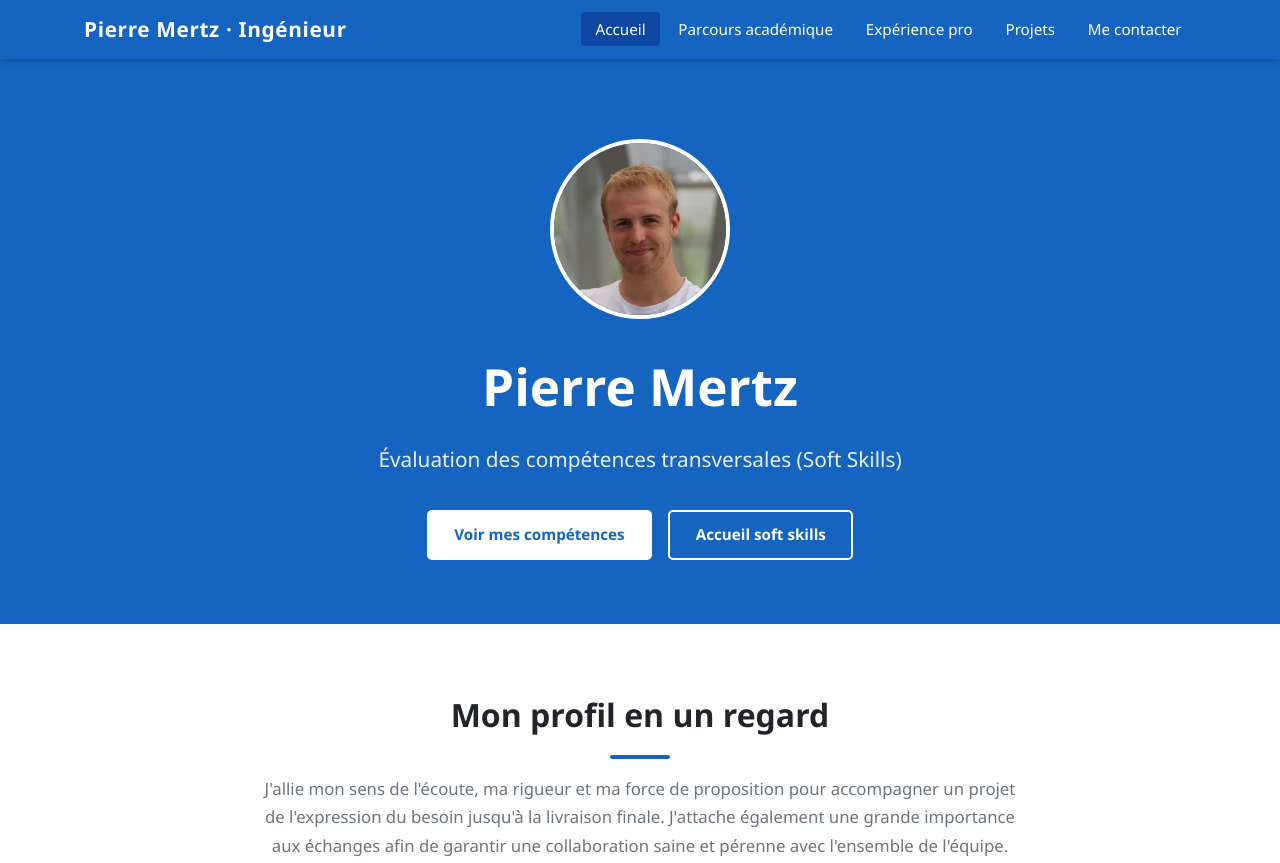
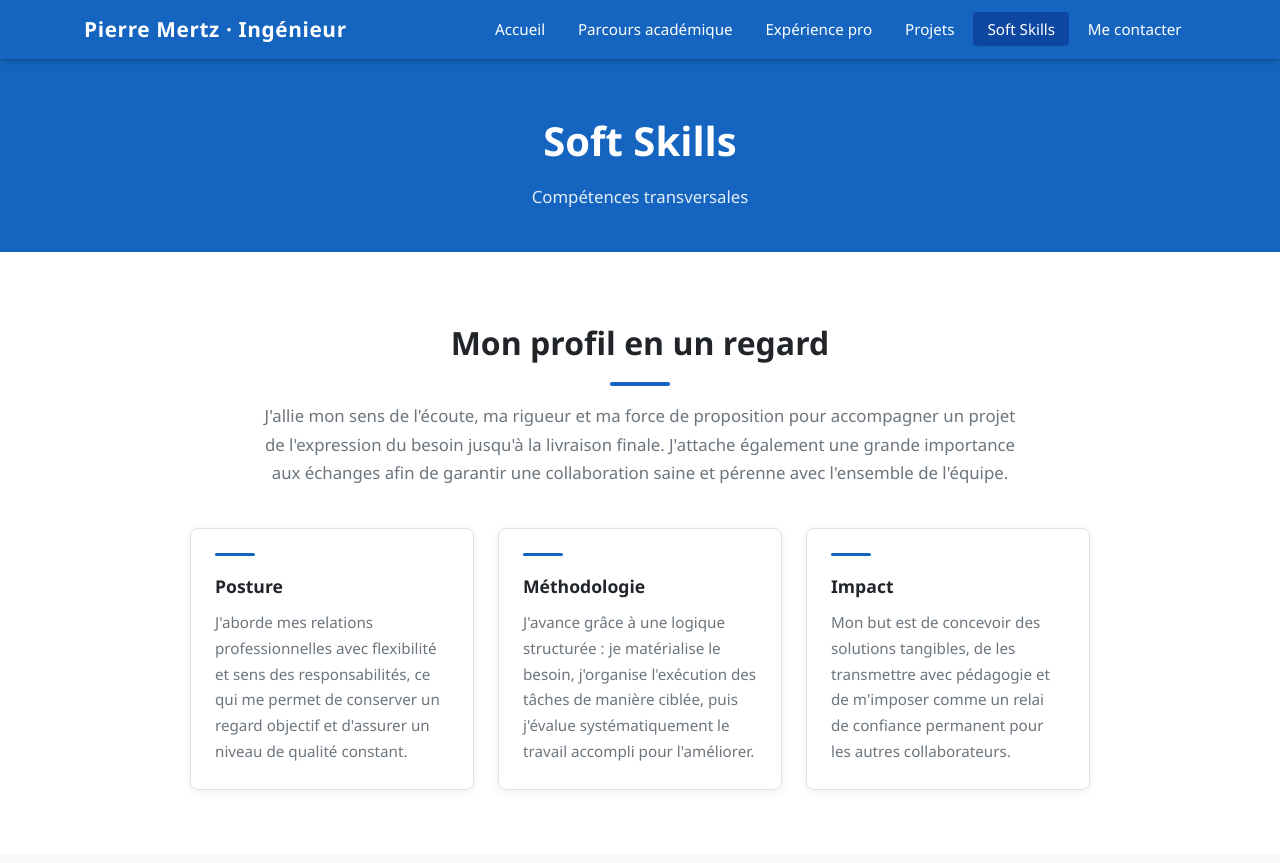
Before and after one commit to PierreProjet/PierreProjet.github.io, a plain HTML site: page soft-skills/index.html in a window 1280 px wide. Shown: the top 863 px of the page. Drawn offline with Linux system fonts and the light colour scheme.

Commit message:
Refactor navigation logic and project structure
Implements a more robust path normalization strategy for navigation links to handle various URL formats consistently. Integrates the 'Soft Skills' section into the primary navigation and site architecture.

```diff
--- a/assets/js/components.js
+++ b/assets/js/components.js
@@ -40,20 +40,30 @@
   /* ── Marque le lien actif dans la navigation ── */
 
   /**
+   * Normalise un chemin pour comparer correctement les routes
+   * (/, /index.html, /section et /section/index.html).
+   * @param {string} pathname
+   * @returns {string}
+   */
+  function normalizePath(pathname) {
+    var path = pathname || '/';
+    path = path.replace(/\/+/g, '/');
+    path = path.replace(/\/$/, '');
+    path = path.replace(/\/index\.html$/, '');
+    return path || '/';
+  }
+
+  /**
    * Compare le chemin courant aux liens de la navbar et ajoute
    * la classe "active" au lien correspondant.
    */
   function setActiveNav() {
-    const currentPath = window.location.pathname;
+    const currentPath = normalizePath(window.location.pathname);
     const links = document.querySelectorAll('.navbar__nav a');
 
     links.forEach(function (link) {
-      var linkPath = new URL(link.href).pathname;
-      /* Correspondance exacte OU correspondance du dossier courant */
-      if (
-        linkPath === currentPath ||
-        (currentPath !== '/' && linkPath !== '/' && currentPath.startsWith(linkPath.replace(/\/index\.html$/, '')))
-      ) {
+      var linkPath = normalizePath(new URL(link.href).pathname);
+      if (linkPath === currentPath || (linkPath !== '/' && currentPath.startsWith(linkPath + '/'))) {
         link.classList.add('active');
         link.setAttribute('aria-current', 'page');
       }
--- a/includes/footer.html
+++ b/includes/footer.html
@@ -11,6 +11,7 @@
       <li><a href="/parcours/index.html">Parcours académique</a></li>
       <li><a href="/experience/index.html">Expérience pro</a></li>
       <li><a href="/projets/index.html">Projets</a></li>
+      <li><a href="/soft-skills/index.html">Soft Skills</a></li>
       <li><a href="/contact/index.html">Me contacter</a></li>
     </ul>
 
--- a/includes/header.html
+++ b/includes/header.html
@@ -22,6 +22,7 @@
         <li><a href="/parcours/index.html">Parcours académique</a></li>
         <li><a href="/experience/index.html">Expérience pro</a></li>
         <li><a href="/projets/index.html">Projets</a></li>
+        <li><a href="/soft-skills/index.html">Soft Skills</a></li>
         <li><a href="/contact/index.html">Me contacter</a></li>
       </ul>
 
--- a/index_bis.html
+++ b/soft-skills/index.html
@@ -1,28 +1,17 @@
 <!DOCTYPE html>
 <html lang="fr">
 <head>
+  <!-- ============================================================
+       soft-skills/index.html — Compétences transversales
+       ============================================================ -->
   <meta charset="UTF-8" />
   <meta name="viewport" content="width=device-width, initial-scale=1.0" />
   <meta name="description" content="Profil des compétences transversales (Soft Skills) de Pierre Mertz." />
-  <title>Autonomie et Qualité - Profil de Pierre Mertz</title>
+  <title>Soft skills — Portfolio de Pierre Mertz</title>
 
   <link rel="stylesheet" href="/assets/css/style.css" />
 
   <style>
-    .soft-header-note {
-      display: inline-block;
-      margin-top: 0.9rem;
-      padding: 0.3rem 0.7rem;
-      border-radius: 999px;
-      border: 1px solid rgba(255, 255, 255, 0.55);
-      background-color: rgba(255, 255, 255, 0.16);
-      color: #ffffff;
-      font-size: 0.85rem;
-      letter-spacing: 0.04em;
-      text-transform: uppercase;
-      font-weight: 600;
-    }
-
     .soft-grid {
       display: grid;
       grid-template-columns: repeat(2, minmax(0, 1fr));
@@ -106,19 +95,10 @@
 
   <main>
 
-    <section class="hero">
+    <section class="page-banner">
       <div class="container">
-        <div class="avatar">
-          <img src="/assets/images/avatar.jpg" alt="Photo de profil de Pierre" />
-        </div>
-
-        <h1 class="hero__title">Pierre Mertz</h1>
-        <p class="hero__subtitle">Évaluation des compétences transversales (Soft Skills)</p>
-
-        <div class="hero__actions" style="margin-top: 1.4rem;">
-          <a href="#soft-skills" class="btn btn--primary">Voir mes compétences</a>
-          <a href="/index_bis.html" class="btn btn--outline">Accueil soft skills</a>
-        </div>
+        <h1 class="page-banner__title">Soft Skills</h1>
+        <p class="page-banner__subtitle">Compétences transversales</p>
       </div>
     </section>
 
```
Also changed, not shown: index.html (+1 -11 lines).
